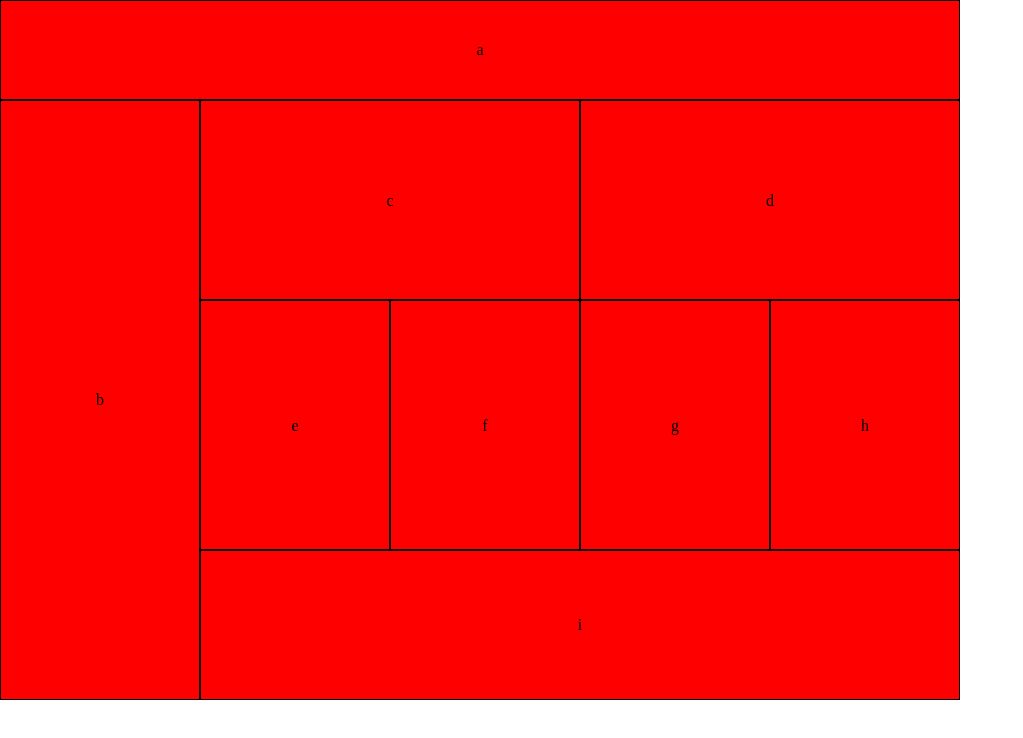
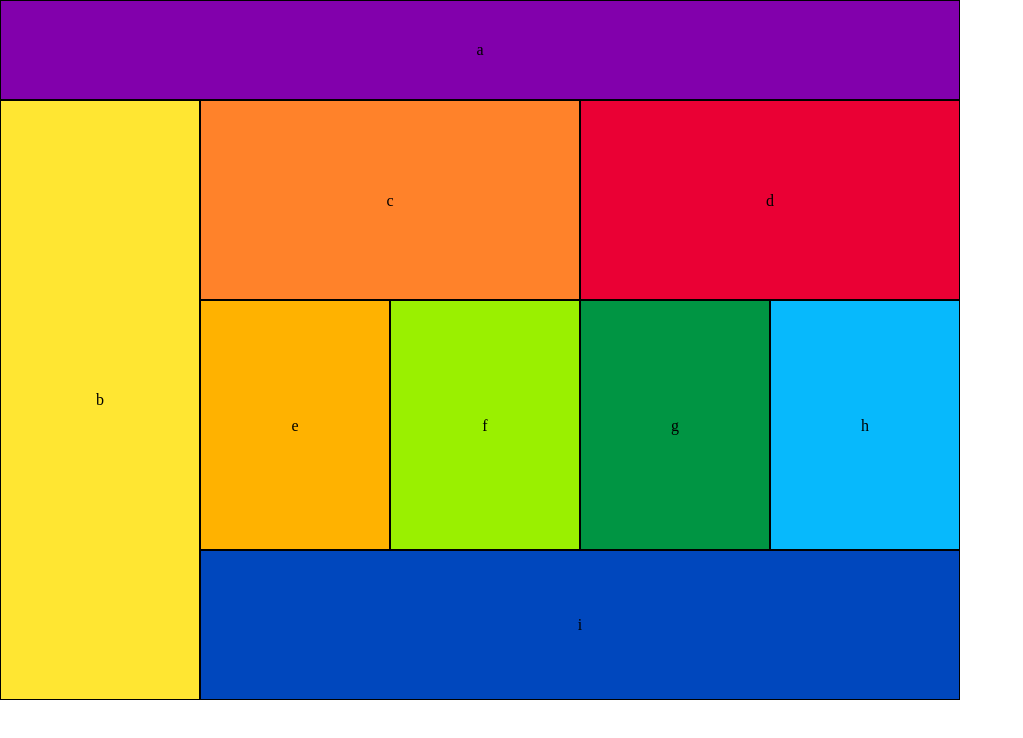
Before and after one commit to ochoaap/lab-01, a plain HTML site: page index.html in a window 1280 px wide. Shown: the whole page, without its empty margins (0-1023 px from the left). Drawn offline with Linux system fonts and the light colour scheme.

Commit message:
Creating new colors

```diff
--- a/css/layout.css
+++ b/css/layout.css
@@ -8,6 +8,7 @@ body {
   display: flex;
   align-items: center;
   justify-content: center;
+  background-color: rgb(0,71, 189);
 }
 
 #b {
@@ -16,6 +17,7 @@ body {
   display: flex;
   align-items: center;
   justify-content: center;
+  background-color: rgb(7,185,252);
 }
 
 #c {
@@ -25,6 +27,7 @@ body {
   display: flex;
   align-items: center;
   justify-content: center;
+  background-color: rgb(0,149,67);
 }
 
 #d {
@@ -33,7 +36,7 @@ body {
   display: flex;
   align-items: center;
   justify-content: center;
-
+  background-color: rgb(154,240,0);
 }
 
 #e {
@@ -43,6 +46,7 @@ body {
   display: flex;
   align-items: center;
   justify-content: center;
+  background-color: rgb(255,178,0);
 }
 
 #f {
@@ -52,6 +56,7 @@ body {
   display: flex;
   align-items: center;
   justify-content: center;
+  background-color: rgb(234,0,52);
 }
 
 #g {
@@ -61,6 +66,7 @@ body {
   display: flex;
   align-items: center;
   justify-content: center;
+  background-color: rgb(255,130,42);
 }
 
 #h {
@@ -70,6 +76,7 @@ body {
   display: flex;
   align-items: center;
   justify-content: center;
+  background-color: rgb(255,230,50);
 }
 
 #i {
@@ -79,12 +86,12 @@ body {
   display: flex;
   align-items: center;
   justify-content: center;
+  background-color: rgb(130,0,172);
 }
 
 
 @media screen and (min-width: 768px) {
   div {
-    background: red;
     float: left;
     display: block;
   }
@@ -97,7 +104,7 @@ body {
       width: 960px;
       height: 100px;
       align-items: center;
-
+      background-color: rgb(130,0,172);
     }
 
     #b {
@@ -105,9 +112,7 @@ body {
       height: 600px;
       align-content: center;
       line-height: 600px;
-      /*
-    float: left;
-    display: block; */
+      background-color: rgb(255,230,50);;
     }
 
     #c {
@@ -117,6 +122,7 @@ body {
       line-height: 200px;
     float: left;
     display: block;
+    background-color: rgb(255,130,42);
     }
 
     #d {
@@ -126,6 +132,7 @@ body {
       line-height: 200px;
     float: left;
     display: block;
+    background-color: rgb(234,0,52);
     }
 
     #e {
@@ -133,9 +140,9 @@ body {
       height: 250px;
       text-align: center;
       line-height: 250px;
-
     float: left;
     display: block;
+    background-color: rgb(255,178,0);
     }
 
     #f {
@@ -143,9 +150,9 @@ body {
       height: 250px;
       text-align: center;
       line-height: 250px;
-
     float: left;
     display: block;
+    background-color: rgb(154,240,0);
     }
 
     #g {
@@ -153,10 +160,9 @@ body {
       height: 250px;
       text-align: center;
       line-height: 250px;
-
     float: left;
     display: block;
-
+    background-color: rgb(0,149,67);
     }
 
     #h {
@@ -166,6 +172,7 @@ body {
       line-height: 250px;
       float: left;
       display: block;
+      background-color: rgb(7,185,252);
     }
 
     #i {
@@ -173,7 +180,7 @@ body {
       height: 150px;
       text-align: center;
       line-height: 150px;
-
+      background-color: rgb(0,71, 189) ;
     }
 
   }
```
